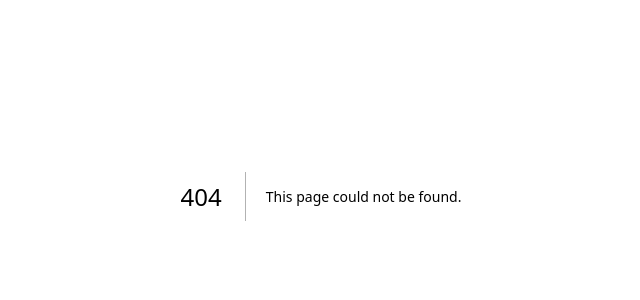
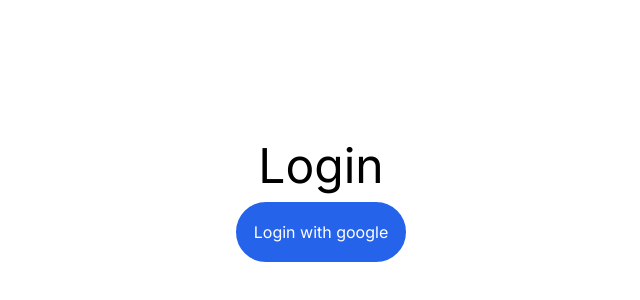
Before and after one commit to JuanFernandoMartinez/nextjs-nextauth-example, a Next.js app: page /login in a window 1280 px wide. Before the commit this address had no page. Shown: the part 204-504 px from the top of the page, without its empty margins (319-959 px from the left). Built offline with nearby package versions, Linux system fonts and the light colour scheme.

Commit message:
google-provider auth finished

```diff
--- a/src/app/api/auth/[...nextauth]/route.ts
+++ b/src/app/api/auth/[...nextauth]/route.ts
@@ -9,6 +9,9 @@
 
         })
       ],
+      pages: {
+        signIn: "/login",
+      }
 
 })
 
--- a/src/app/dashboard/SignOutButton.tsx
+++ b/src/app/dashboard/SignOutButton.tsx
@@ -5,6 +5,6 @@
 export default function SignOutButton(){
     return <button
     className='hover:bg-red-700 rounded-full bg-red-500 text-white font-bold py-2 px-4 '
-    onClick={()=>{signOut}}>Cerrar sesión
+    onClick={()=>{signOut()}}>Cerrar sesión
     </button>
 }
--- a/src/app/dashboard/page.tsx
+++ b/src/app/dashboard/page.tsx
@@ -3,10 +3,12 @@
 export default async function DashboardPage(){
     const session = await getServerSession()
     return (<div className='flex justify-center items-center h-screen'>
-        <div className='bg-slate-300 p-10 text-center'>
-        <h1>Bienvenido {session?.user?.name}</h1>
-        <p>{session?.user?.email}</p>
-        <img src={session?.user?.image ?? ''} alt="user's image" />
+        <div className='bg-slate-300 p-10 text-center rounded-lg'>
+        <h1 className='text-lg font-bold'>Bienvenido {session?.user?.name }</h1>
+        <p>{session?.user?.email }</p>
+        <img src={session?.user?.image ?? 'https://www.freeiconspng.com/thumbs/profile-icon-png/profile-icon-9.png'} alt="user's image"
+            className='rounded-full m-auto my-3'
+        />
         <SignOutButton></SignOutButton>
         </div>
         </div>
--- a/src/app/layout.tsx
+++ b/src/app/layout.tsx
@@ -1,6 +1,7 @@
 import type { Metadata } from "next";
 import { Inter } from "next/font/google";
 import "./globals.css";
+import Provider from "@/context/provider";
 
 const inter = Inter({ subsets: ["latin"] });
 
@@ -16,7 +17,9 @@
 }>) {
   return (
     <html lang="en">
-      <body className={inter.className}>{children}</body>
+      <body className={inter.className}>
+        <Provider>{children}</Provider>
+      </body>
     </html>
   );
 }
--- /dev/null
+++ b/src/app/login/page.tsx
@@ -0,0 +1,20 @@
+"use client"
+import {signIn} from 'next-auth/react'
+
+
+export default function LoginPage(){
+    return (
+        <div className="flex justify-center items-center h-screen">
+            <div>
+            <h1 className="text-5xl text-center my-3">Login</h1>
+            <button
+            className="bg-blue-600 text-white p-4 rounded-full hover:bg-white hover:text-blue-600 border-blue-600 border-2"
+            onClick={async ()=>{
+                const result = await signIn("google", {redirect:false, callbackUrl:"/dashboard"})
+                console.log(result)
+            }}
+            >Login with google</button>
+            </div>
+        </div>
+    )
+}
--- /dev/null
+++ b/src/context/Provider.tsx
@@ -0,0 +1,15 @@
+"use client"
+
+import {SessionProvider} from 'next-auth/react'
+
+
+interface Props {
+    children: React.ReactNode
+}
+export default function Provider({children}:Props){
+    return (
+        <div>
+            {children}
+        </div>
+    )
+}
```
